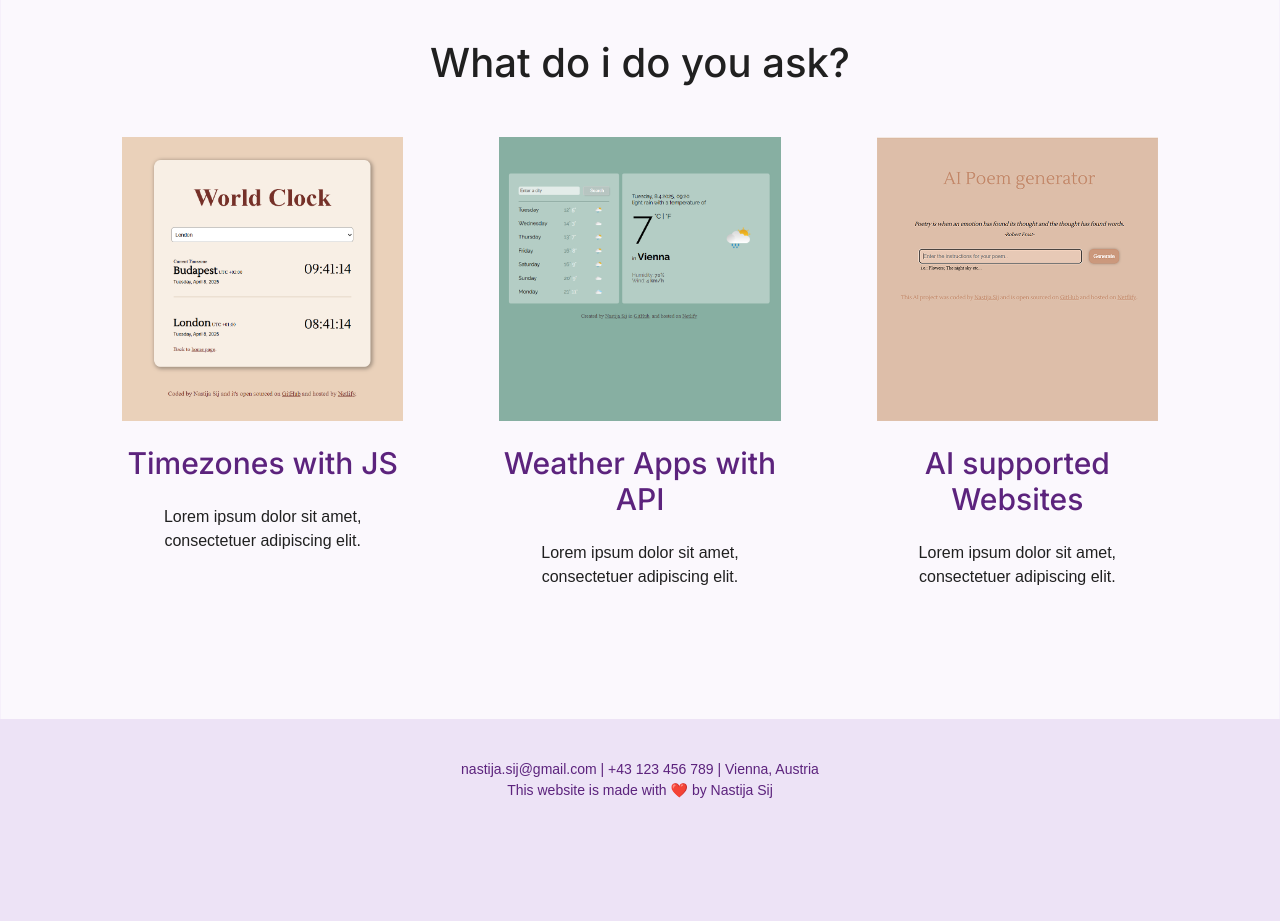
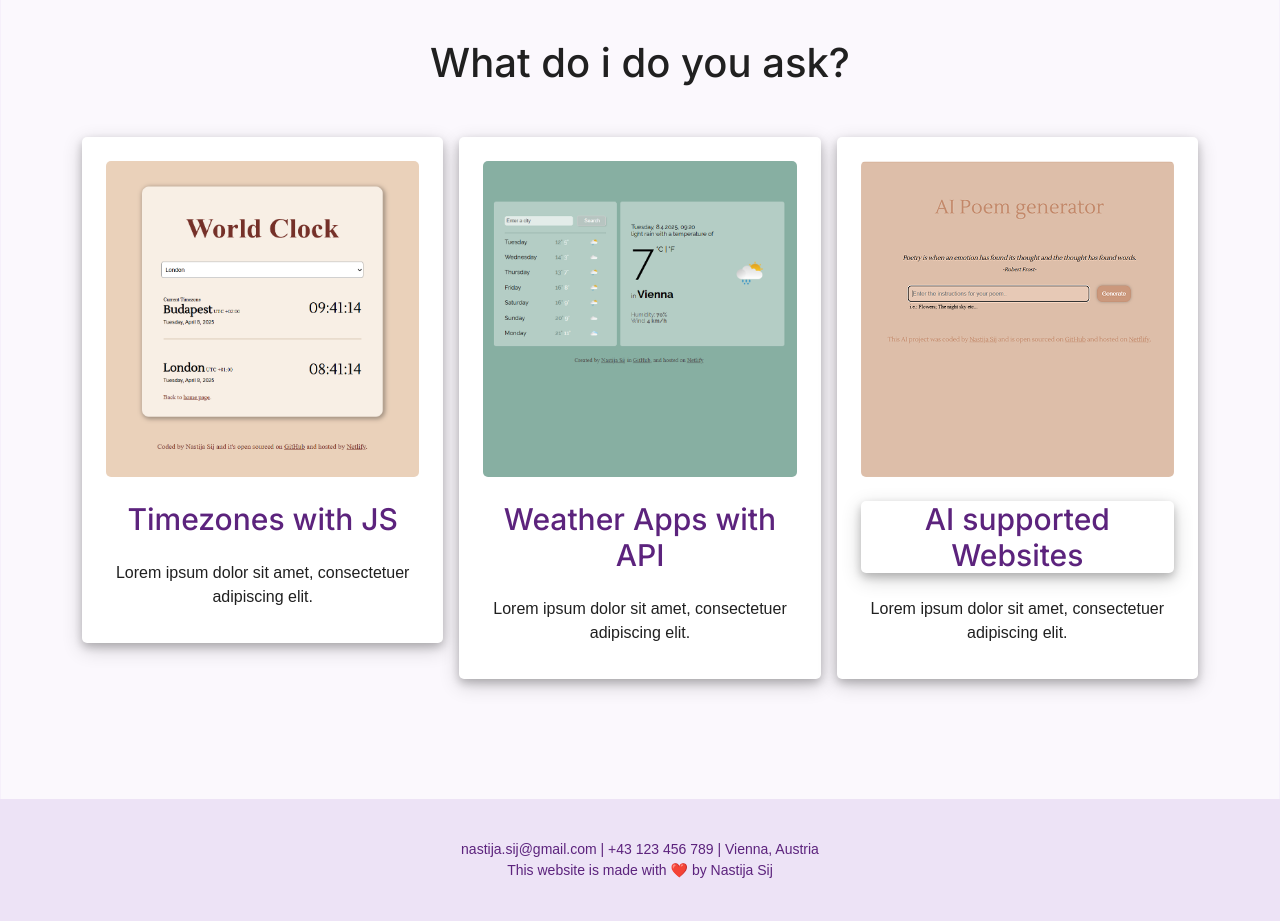
Before and after one commit to Nastija-Sij/homework_w4, a plain HTML site: page index.html in a window 1280 px wide. Shown: the part 920-1841 px from the top of the page. Before the commit the page ends 1761 px from the top, so only its background shows below. Drawn offline with nearby package versions, Linux system fonts and the light colour scheme; a web font is replaced by a local one.

Commit message:
card-shadow update

```diff
--- a/index.html
+++ b/index.html
@@ -65,8 +65,9 @@
       </div>
       <h2>What do i do you ask?</h2>
       <div class="container">
-        <div class="row row-cols-1 row-cols-md-2 row-cols-lg-3 g-3">
-          <div class="col px-5">
+        <div class="row row-cols-1 row-cols-lg-3 g-3">
+          <div class="col">
+            <div class="p-4 page-block">
               <a href="https://worldclocktime.netlify.app/" target="_blank"
                 ><img
                   class="img-fluid"
@@ -77,8 +78,9 @@
               <h3 class="my-4">Timezones with JS</h3>
               <p>Lorem ipsum dolor sit amet, consectetuer adipiscing elit.</p>
             </div>
-
-          <div class="col px-5">
+          </div>
+          <div class="col">
+            <div class="p-4 page-block">
               <a href="https://weatherapp-sij.netlify.app/" target="_blank"
                 ><img
                   class="img-fluid"
@@ -89,8 +91,9 @@
               <h3 class="my-4">Weather Apps with API</h3>
               <p>Lorem ipsum dolor sit amet, consectetuer adipiscing elit.</p>
             </div>
-
-          <div class="col px-5">
+          </div>
+          <div class="col">
+            <div class="p-4 page-block">
               <a href="https://daily-poem.netlify.app/" target="_blank">
                 <img
                   class="img-fluid"
@@ -98,8 +101,9 @@
                   alt="AI Poem generator Website Preview"
                   title="AI Poem Generator"
               /></a>
-            <h3 class="my-4">AI supported Websites</h3>
+              <h3 class="my-4 page-block">AI supported Websites</h3>
               <p>Lorem ipsum dolor sit amet, consectetuer adipiscing elit.</p>
+            </div>
           </div>
         </div>
       </div>
--- a/style/styles-projects.css
+++ b/style/styles-projects.css
@@ -73,6 +73,7 @@ footer {
   margin: 260px 0 300px 0;
   padding: 0 40px;
 }
+
 .my-name {
   color: var(--pop-color);
 }
@@ -88,6 +89,8 @@ footer {
 .project-card {
   position: relative;
   overflow: hidden;
+  box-shadow: 0 4px 8px 0 rgba(0, 0, 0, 0.2), 0 6px 20px 0 rgba(0, 0, 0, 0.19);
+  border-radius: 5px;
 }
 
 .project-card img {
--- a/style/styles.css
+++ b/style/styles.css
@@ -47,6 +47,9 @@ body {
   background-size: 100% auto; /* scales width to 80% of viewport, maintains aspect ratio */
   overflow-x: hidden;
 }
+.img-fluid {
+  border-radius: 5px;
+}
 .bg-color {
   background-color: #e3d7e8;
 }
@@ -68,6 +71,11 @@ body {
 .under-heading {
   font-size: 14px;
   font-weight: 450;
+}
+.page-block {
+  background-color: white;
+  border-radius: 5px;
+  box-shadow: 0 4px 8px 0 rgba(0, 0, 0, 0.2), 0 6px 20px 0 rgba(0, 0, 0, 0.19);
 }
 footer {
   margin: 0 auto;
@@ -103,6 +111,12 @@ footer {
     padding: 0 40px;
   }
   .col {
-        margin-bottom: 30px;
+    margin-bottom: 30px;
   }
 }
+@media (max-width: 992px) {
+  .page-block {
+    max-width: 500px;
+    margin: 0 auto;
+  }
+}
```
Lines whose indentation alone changed are shown as unchanged.
